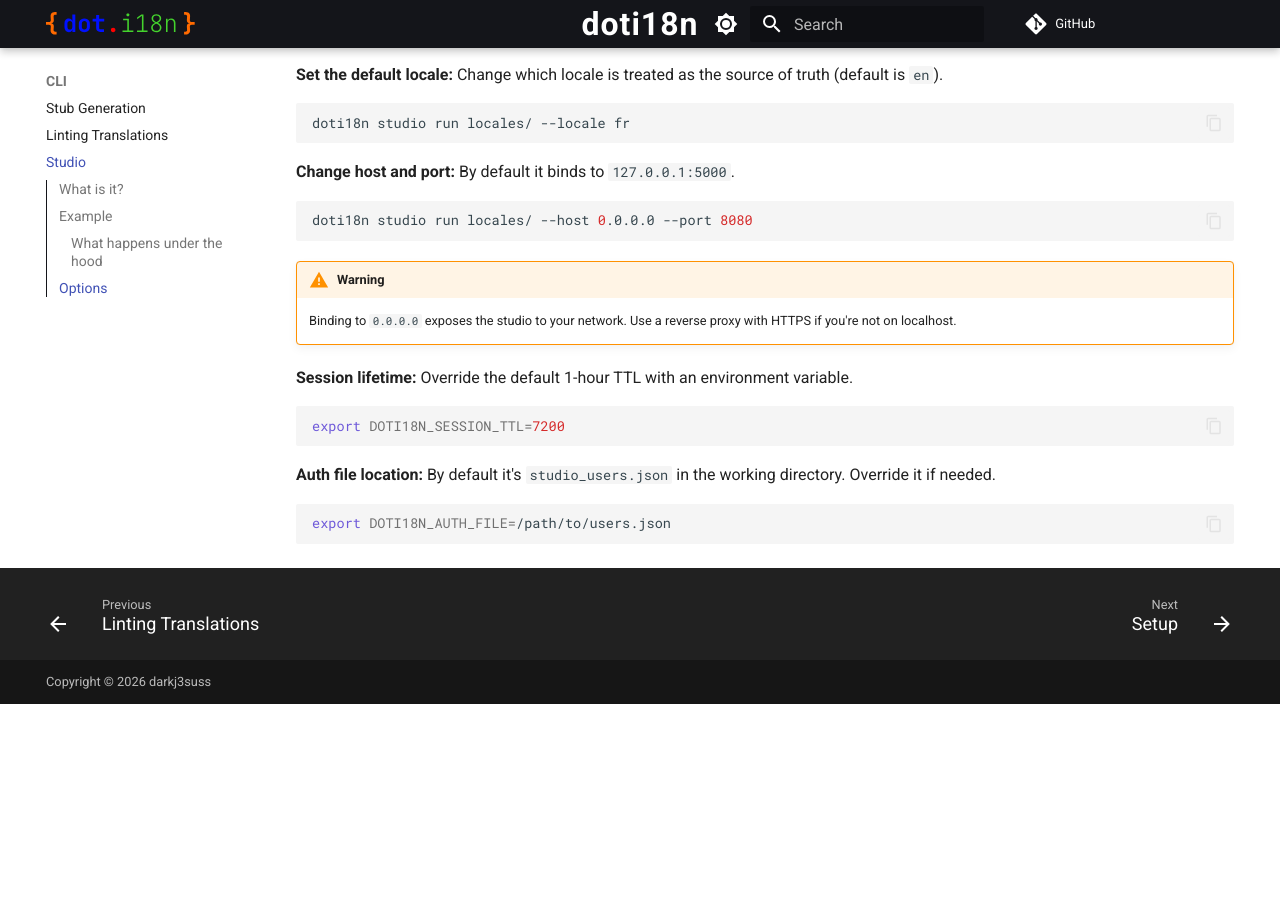
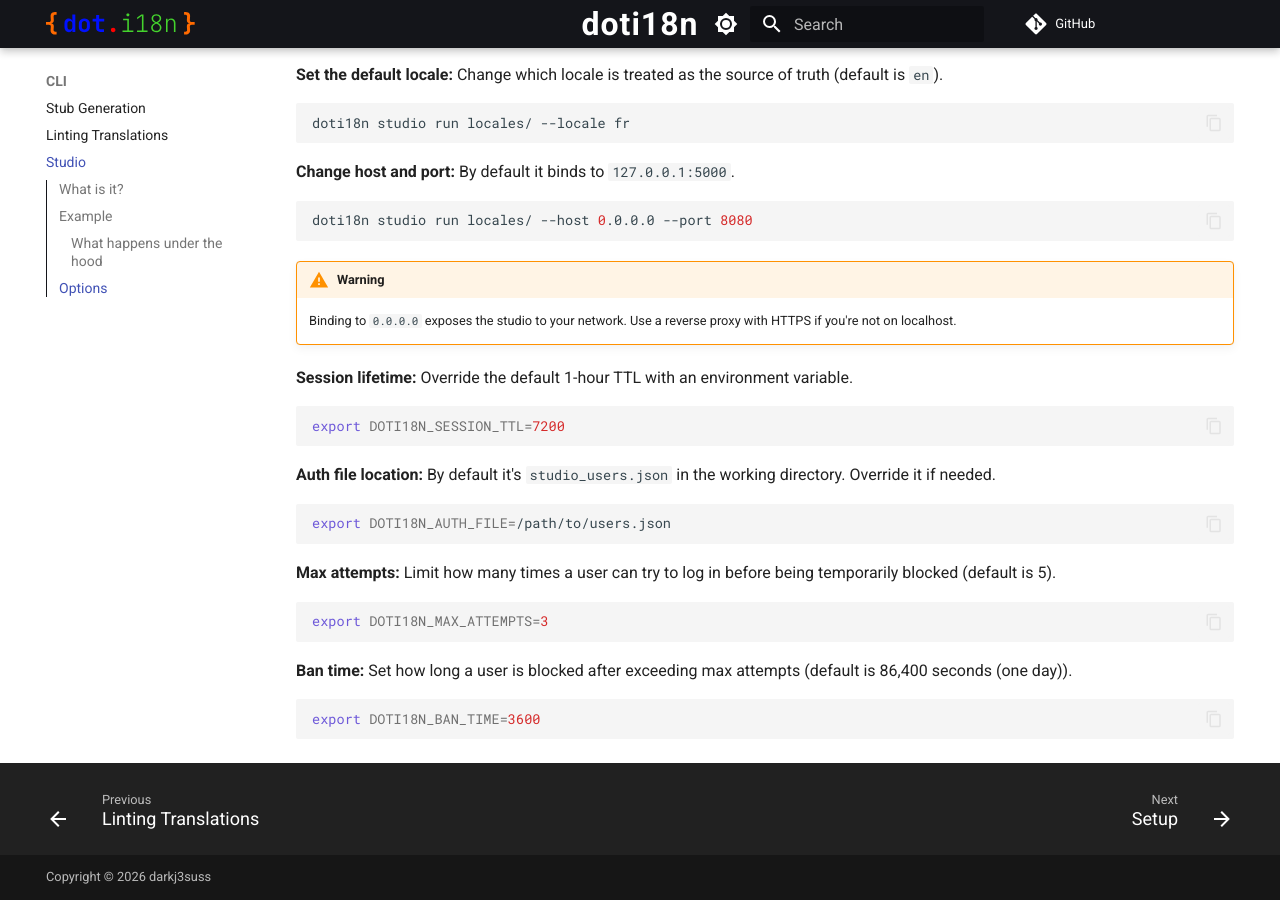
Before and after one commit to darkj3suss/doti18n, an MkDocs documentation site: the page built from docs/pages/cli/studio.md, in a window 1280 px wide and 900 px high, scrolled down 1741 px. Built offline with MkDocs 1.6.1 and Material for MkDocs 9.7.7, drawn with Linux system fonts in a browser that asks for light colours; comment, search, counter and statistics services are not loaded; before the commit the page ends 2445 px from its top, so only the background shows below that.

Commit message:
docs(cli/studio): document max login attempts and ban time configuration

````diff
--- a/docs/pages/cli/studio.md
+++ b/docs/pages/cli/studio.md
@@ -101,3 +101,15 @@
 ```bash
 export DOTI18N_AUTH_FILE=/path/to/users.json
 ```
+
+**Max attempts:**
+Limit how many times a user can try to log in before being temporarily blocked (default is 5).
+```bash
+export DOTI18N_MAX_ATTEMPTS=3
+```
+
+**Ban time:**
+Set how long a user is blocked after exceeding max attempts (default is 86,400 seconds (one day)).
+```bash
+export DOTI18N_BAN_TIME=3600
+```
````
